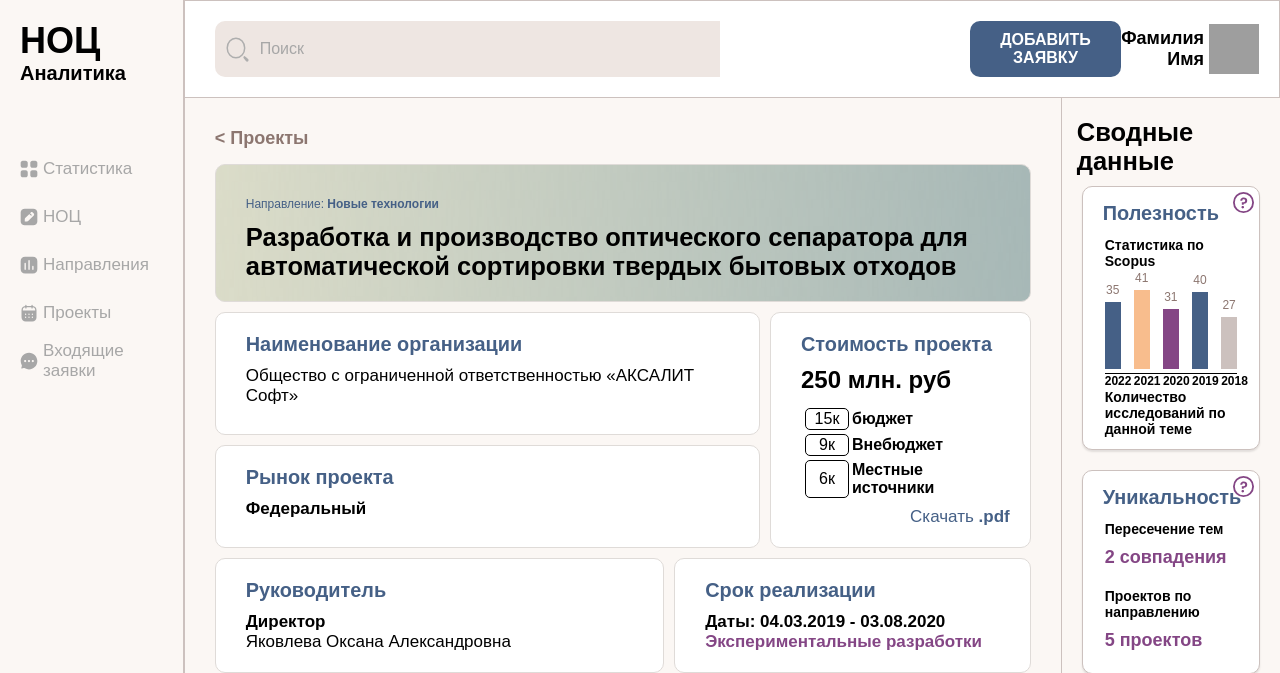
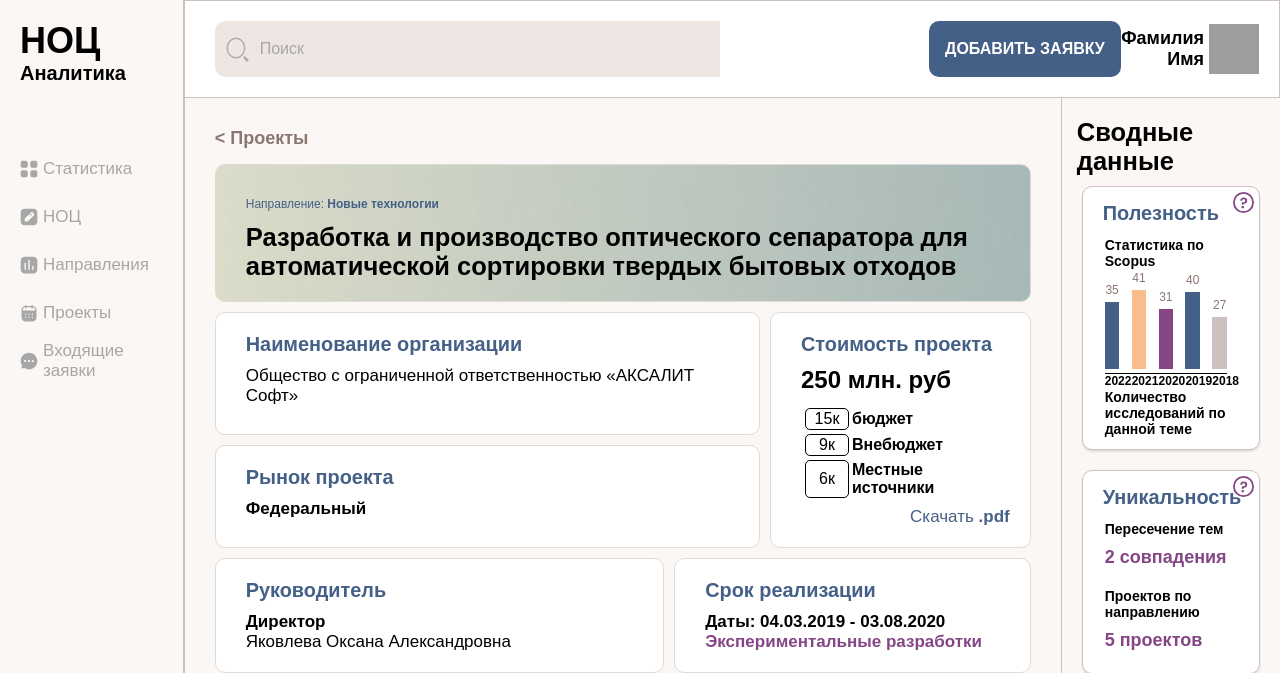
Before and after one commit to Chronos196/web-noc, a FastAPI app: page / in a window 1280 px wide. Shown: the top 673 px of the page. Run offline with FastAPI, Linux system fonts and the light colour scheme; grey boxes are pictures that could not be loaded.

Commit message:
изменения в стилях

```diff
--- a/app/static/css/style.css
+++ b/app/static/css/style.css
@@ -156,7 +156,7 @@
 .top-menu button{
     width: 212px;
     height: 56px;
-    margin-left: 250px;
+    margin-left: 20%;
     border-style: none;
     border-radius: 10px;
     background-color: #456086;
@@ -308,6 +308,7 @@
     padding: 0;
     padding-top: 15px;
     padding-left: 20px;
+    padding-right: 10px;
     background-color: #FFFFFF;
     border-radius: 10px;
     border-style: solid;
```
